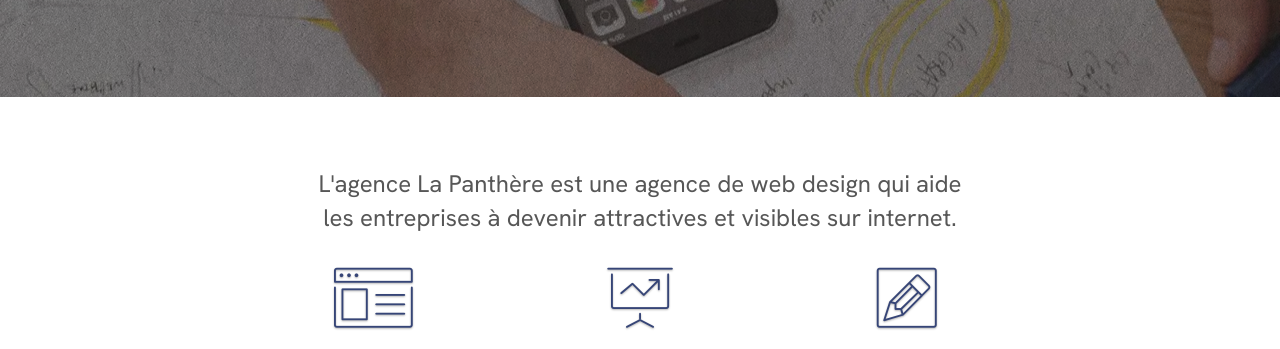
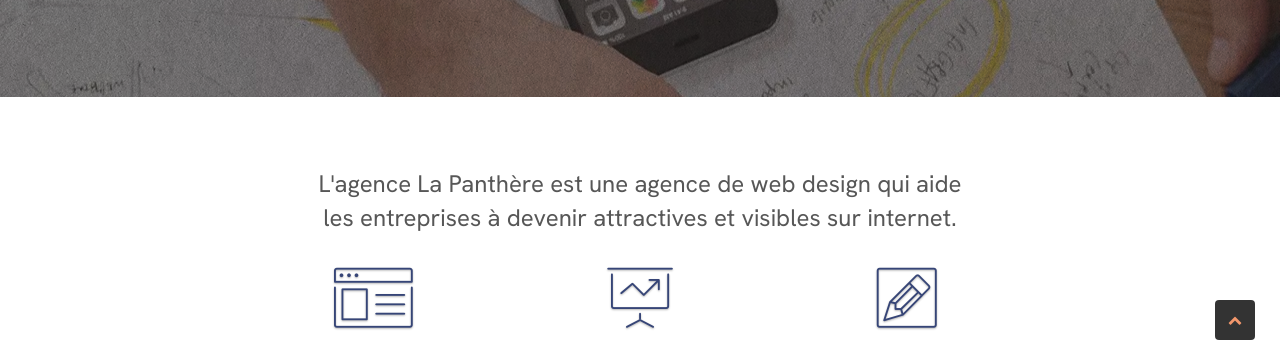
Before and after one commit to DjStrife7/P4_V1, a website: page index.html in a window 1280 px wide. Shown: the part 435-784 px from the top of the page. Drawn offline with Linux system fonts and the light colour scheme.

Commit message:
Rectification du bouton retour au début

```diff
--- a/index.html
+++ b/index.html
@@ -217,6 +217,10 @@
 </section>
 <!-- bloc-5-cta END -->
 
+<!-- ScrollToTop Button -->
+<a class="bloc-button btn btn-d scrollToTop" onclick="scrollToTarget('1')"><span class="fa fa-chevron-up"></span></a>
+<!-- ScrollToTop Button END-->
+
 <!-- Footer - bloc-8 -->
 <footer class="bloc bgc-atomic-tangerine d-bloc" id="bloc-8">
 	<div class="container bloc-sm">
--- a/style.css
+++ b/style.css
@@ -452,7 +452,7 @@ nav .caret {
 .btn-d:hover,
 .btn-d:focus {
     color: #FFF;
-    background: rgba(0, 0, 0, .3);
+    background: rgba(0, 0, 0, .8);
 }
 
 button {
@@ -511,13 +511,13 @@ button {
     position: fixed;
     bottom: 20px;
     right: 20px;
-    opacity: 0;
     z-index: 500;
     transition: all .3s ease-in-out;
 }
 
 .scrollToTop span {
     margin-top: 6px;
+    color: #F3976C;
 }
 
 .showScrollTop {
```
